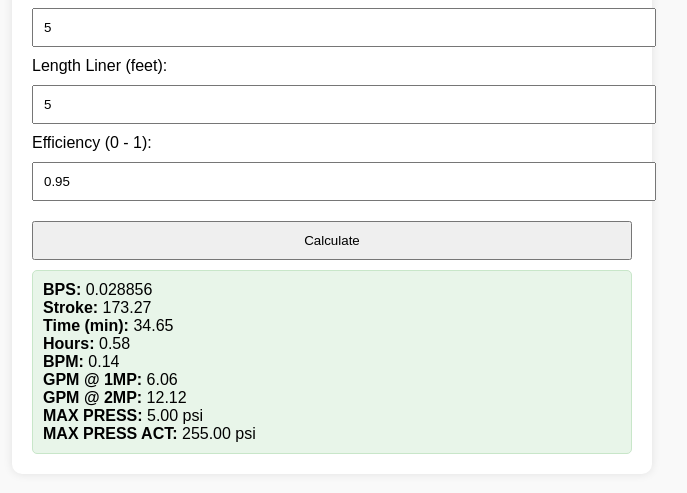
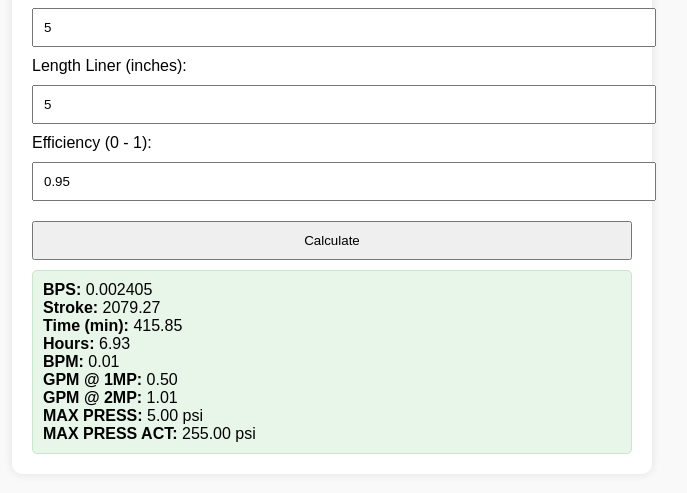
Before and after one commit to astrinema29/PumpingCalculator, a plain HTML site: page PumpingCalc.html in a window 1280 px wide. Both pictures are taken after typing "5", "5", "5", "5", "5" into the empty fields and a click on the button "Calculate". Shown: the part 367-860 px from the top of the page, without its empty margins (308-995 px from the left). Drawn offline with Linux system fonts and the light colour scheme.

Commit message:
PumpingCalc.html

```diff
--- a/PumpingCalc.html
+++ b/PumpingCalc.html
@@ -47,7 +47,7 @@
     <label for="linerSize">Liner Size (inches):</label>
     <input type="number" id="linerSize" placeholder="Enter liner size">
 
-    <label for="lengthLiner">Length Liner (feet):</label>
+    <label for="lengthLiner">Length Liner (inches):</label>
     <input type="number" id="lengthLiner" placeholder="Enter liner length">
 
     <label for="efficiency">Efficiency (0 - 1):</label>
@@ -67,8 +67,11 @@
       const lengthLiner = parseFloat(document.getElementById('lengthLiner').value);
       const efficiency = parseFloat(document.getElementById('efficiency').value);
 
-      // Calculate BPS based on formula: 0.000243 * (OD)^2 * Length * Efficiency
-      const BPS = 0.000243 * Math.pow(linerSize, 2) * lengthLiner * efficiency;
+      // Convert length from inches to feet for BPS formula
+      const lengthLinerFeet = lengthLiner / 12;
+
+      // Calculate BPS based on formula: 0.000243 * (OD)^2 * Length (ft) * Efficiency
+      const BPS = 0.000243 * Math.pow(linerSize, 2) * lengthLinerFeet * efficiency;
 
       // Calculate stroke required to pump entire hole volume
       const stroke = holeVolume / BPS;
```
